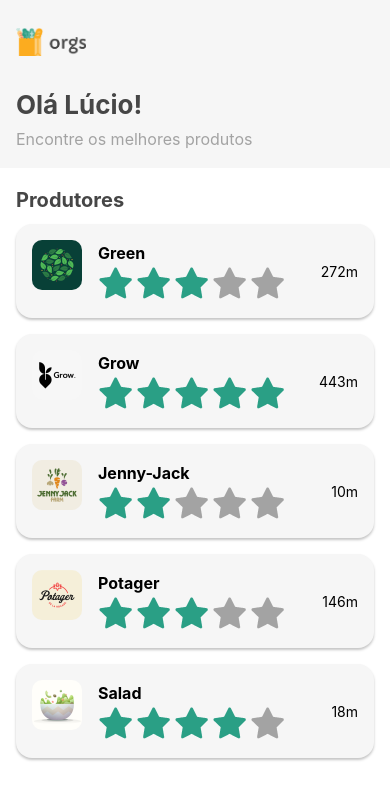
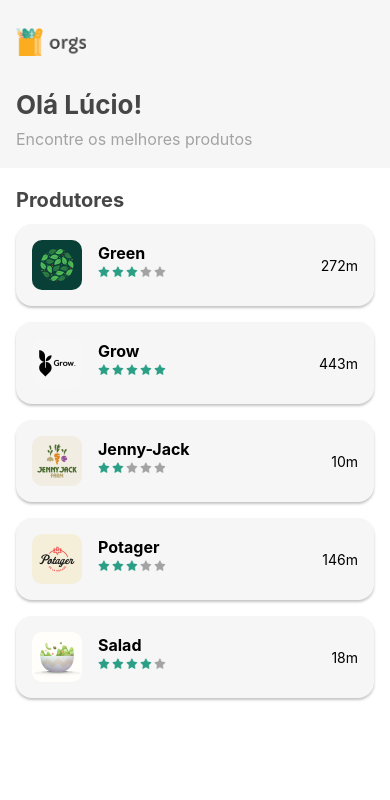
Before and after one commit to luciobeckler/orgsHooks, a React Native app: screen / in a window 390 px wide. Shown: the top 800 px of the page. Built offline with nearby package versions, Linux system fonts and the light colour scheme.

Commit message:
Componente de estrelas finalizado

```diff
--- /dev/null
+++ b/src/components/Estrela/index.js
@@ -0,0 +1,38 @@
+import React from 'react'
+import { Image, TouchableOpacity, StyleSheet } from 'react-native'
+
+import estrelaAtiva from '../../../assets/images/estrela.png'
+import estrelaDesativada from '../../../assets/images/estrelaCinza.png'
+
+export default function Estrela({
+    onPress,
+    desabilitada = true,
+    preenchida,
+    grande = false
+}) {
+    const estilos = estilosFuncao(grande)
+
+    const getImage = () => {
+        if (preenchida) {
+            return estrelaAtiva
+        }
+        return estrelaDesativada
+    }
+
+    return (
+        <TouchableOpacity
+            onPress={onPress}
+            disabled={desabilitada}
+        >
+            <Image style={estilos.estrela} source={getImage()} />
+        </TouchableOpacity>
+    )
+}
+
+const estilosFuncao = (grande) => StyleSheet.create({
+    estrela: {
+        width: grande ? 36 : 12,
+        height: grande ? 36 : 12,
+        marginRight: 2
+    }
+})
--- a/src/components/Estrelas.js/index.js
+++ b/src/components/Estrelas.js/index.js
@@ -1,52 +1,40 @@
 import React, { useState } from 'react'
-import { Image, StyleSheet, TouchableOpacity, View } from 'react-native'
+import { StyleSheet, View } from 'react-native'
+import Estrela from '../Estrela'
+
 
 export default function Estrelas({
-    estrelaAtiva,
-    estrelaDesativada,
     quantidade: quantidadeAntiga,
-    editavel,
-    grande
+    editavel = false,
+    grande = false
 }) {
     const [quantidade, setQuantidade] = useState(quantidadeAntiga)
-    const estilos = estilosFuncao(grande)
 
-    const getImage = (index) => {
-        if (index < quantidade) {
-            return estrelaAtiva
-        }
-        return estrelaDesativada
-    }
-
-    const renderEstrelas = () => {
+    const RenderEstrelas = () => {
         const arrayEstrelas = []
         for (let i = 0; i < 5; i++) {
             arrayEstrelas.push(
-                <TouchableOpacity
+                <Estrela
                     key={i}
-                    onPress={(setQuantidade) => setQuantidade(i + 1)}
-                    disabled={!editavel}
+                    onPress={() => setQuantidade(i + 1)}
+                    desabilitada={!editavel}
+                    preenchida={i < quantidade}
+                    grande={grande}
                 >
-                    <Image source={getImage(i)} style={estilos.estrela} />
-                </TouchableOpacity>
+                </Estrela>
             )
         }
 
         return arrayEstrelas;
     }
 
-    return <View style={estilos.container}>
-        {renderEstrelas(quantidadeAntiga)}
+    return <View style={estilos.estrelas}>
+        <RenderEstrelas></RenderEstrelas>
     </View>
 
 }
-const estilosFuncao = (grande) => StyleSheet.create({
-    estrela: {
-        width: grande ? 36 : 12,
-        height: grande ? 36 : 12,
-        marginRight: 2
-    },
-    container: {
+const estilos = StyleSheet.create({
+    estrelas: {
         flexDirection: 'row'
     }
 })
--- a/src/screens/Home/components/Produtores/Produtor/Produtor.js
+++ b/src/screens/Home/components/Produtores/Produtor/Produtor.js
@@ -1,22 +1,26 @@
-import React from 'react'
-import { Image, StyleSheet, Text, View } from 'react-native'
+import React, { useState } from 'react'
+import { Image, StyleSheet, Text, TouchableOpacity, View } from 'react-native'
 import Estrelas from '../../../../../components/Estrelas.js'
-import estrelaAtiva from '../../../../../../assets/images/estrela.png'
-import estrelaDesativada from '../../../../../../assets/images/estrelaCinza.png'
 
 export default function Produtor({ nome, imagem, distancia, estrela: quantidadeEstrela }) {
+    const [selecionado, setSelecionado] = useState(false)
+    const [editavel, setEditavel] = useState(false)
+
     return (
-        <View style={estilos.container}>
+        <TouchableOpacity
+            style={estilos.container}
+            onPress={() => { setSelecionado(!selecionado); setEditavel(!editavel) }}
+        >
             <View style={estilos.containerSecundario}>
 
-                <Image style={estilos.imagem} source={imagem} />
+                <Image style={estilos.imagem} source={imagem} accessibilityLabel={nome} />
                 <View style={estilos.containerColumn}>
                     <Text style={estilos.nome}>{nome}</Text>
-                    <Estrelas estrelaAtiva={estrelaAtiva} estrelaDesativada={estrelaDesativada} quantidade={quantidadeEstrela} editavel={false} grande={true}></Estrelas>
+                    <Estrelas quantidade={quantidadeEstrela} editavel={editavel} grande={selecionado}></Estrelas>
                 </View>
             </View>
             <Text style={estilos.distancia}>{distancia}</Text>
-        </View>
+        </TouchableOpacity>
     )
 }
 
```
